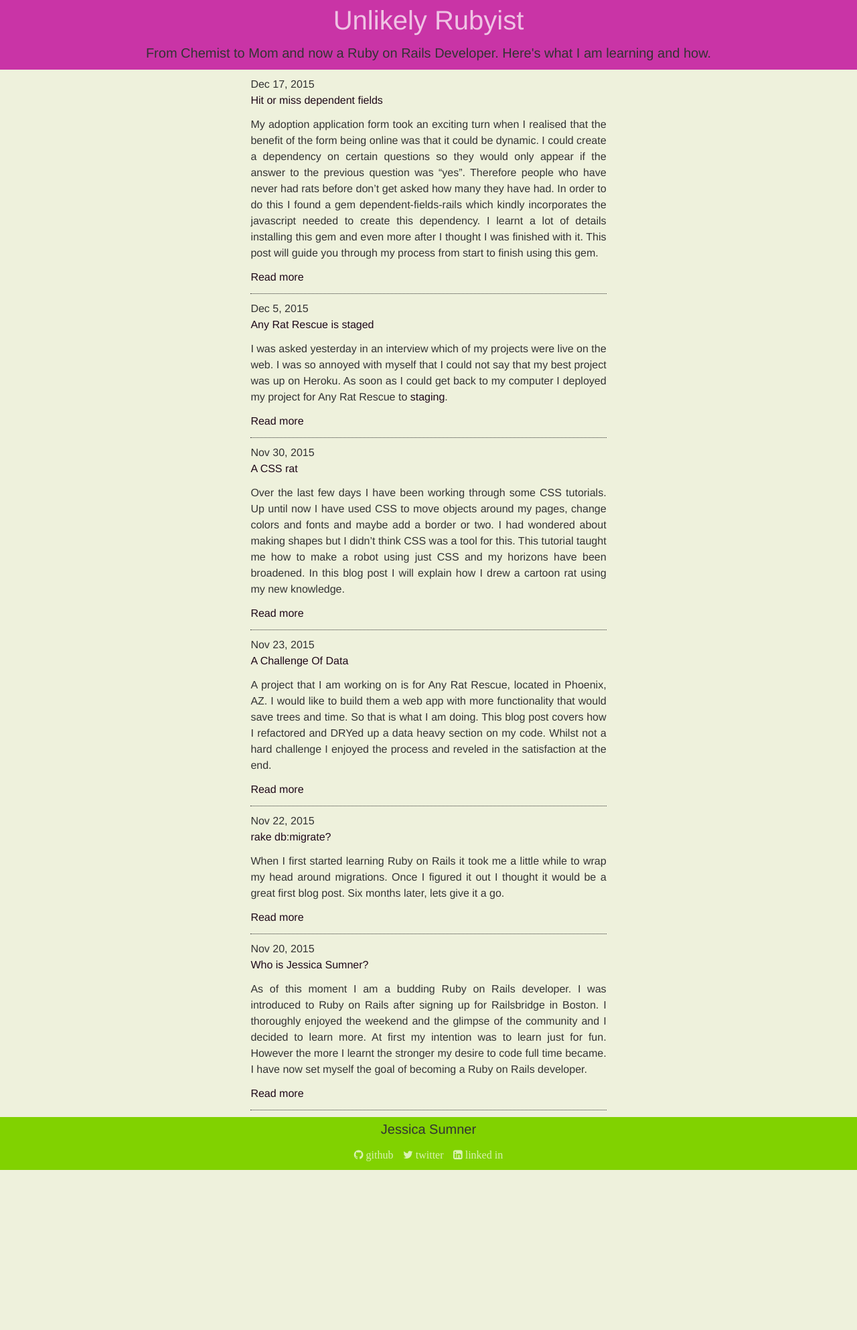
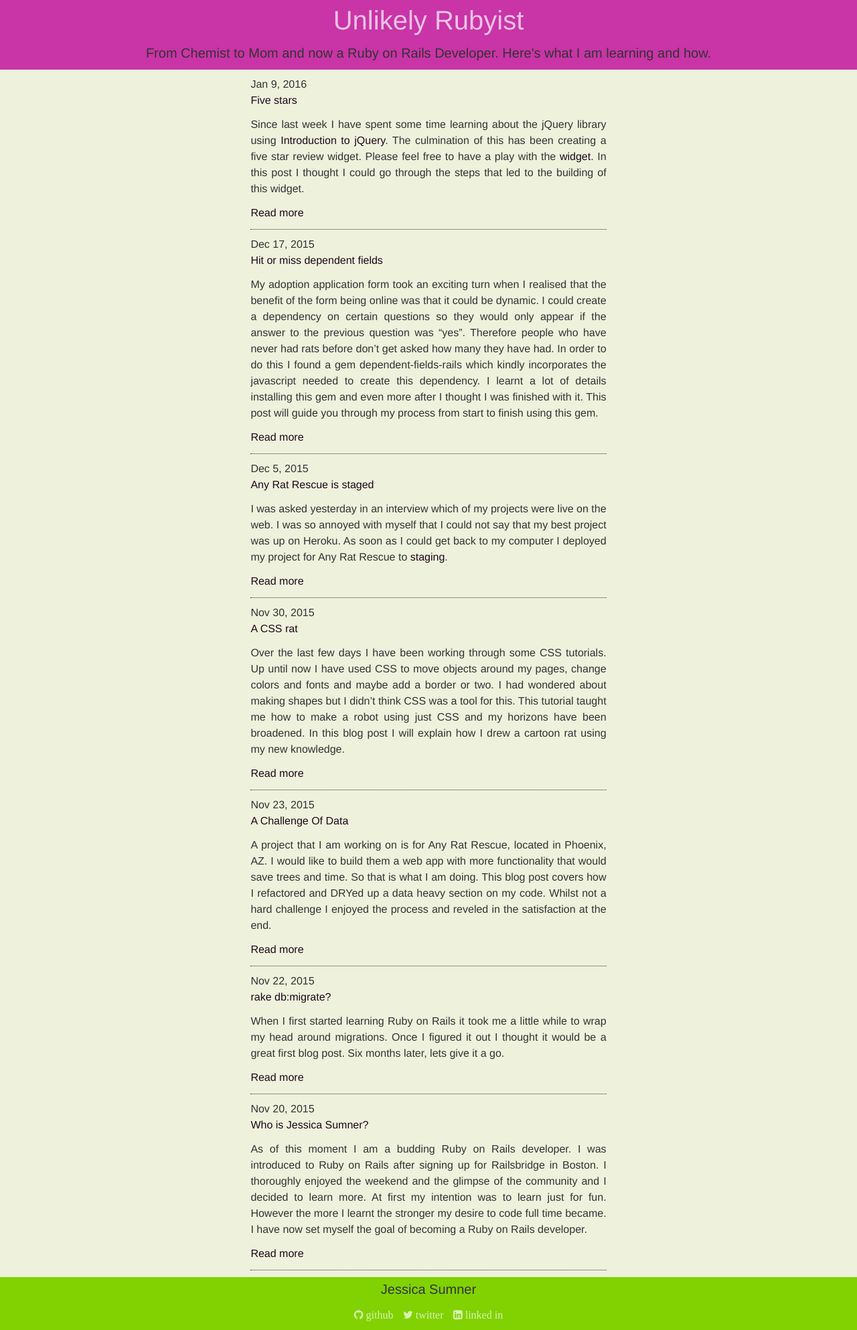
Before and after one commit to JessSumner/JessSumner.github.io, a Jekyll site: the page built from index.html, in a window 1280 px wide. Shown: the whole page at 67% size. Built offline with Jekyll 4.4.1, drawn with Linux system fonts in a browser that asks for light colours; nearby versions of some CDN libraries; some web fonts are replaced; before the commit the page ends 1747 px from its top, so only the background shows below that; part of the change alters nothing that is shown.

Commit message:
Five stars post
In this post I describe the steps I took to create a five star review widget.

Added some formatting to <h3>tag.

```diff
--- /dev/null
+++ b/_posts/2016-01-09-five-stars.markdown
@@ -0,0 +1,67 @@
+---
+layout: post
+title: Five stars
+date: 2016-01-09 14:48:00
+---
+
+Since last week I have spent some time learning about the jQuery library using [Introduction to jQuery](https://www.edx.org/course/introduction-jquery-microsoft-dev208x-0). The culmination of this has been creating a five star review widget. Please feel free to have a play with the [widget](http://blog.unlikely-rubyist.com/review-widget/). In this post I thought I could go through the steps that led to the building of this widget.
+
+Making this widget is the assessment for the first module so the basic HTML template is provided. The text around the widget was some context of rating a conference which I decided to update to be more personal - hopefully if I can get it to work I should be able to give myself 5 stars! At least that was what I was thinking.
+
+<h3>Disclaimer</h3>
+This post includes spoilers for the first module. If you are thinking of running through the course I recommend doing so before reading any further.
+
+<h3>The goal:</h3>
+On hover the stars should fill up from the left to where the mouse is with yellow. On click, setting a rating, the stars should fill up from the left with green. However even if a rating is saved on hover all the stars from the left to the mouse should fill with yellow. But when the mouse is moved away the saved rating should return.
+
+<h3>Step 1 - Let's get the hover to work!</h3>
+The five stars are siblings all within a parent `<div>`. The star that is being hovered over (I will refer to as the target) can be accessed within the function by `$(this)`. The stars to the left of the target are the previous siblings. Therefore they can be accessed by using `prevAll()`.
+
+I want to highlight a silly error I made here. When I first read `prevAll()` I interpretted it as `prevALL()` and this did not work. I even tried `nextALL()` which would in this example access the stars to the right of the target. I eventually remembered the camelcase conventions in javascript and realised that it was weird that the "L"s were capitalized too. I went back to look at my sources and indeed I had misread the text. Anyway I just wanted to share this as a little error in my reading stumped me for quite a while.
+
+Being able to access the target star and the ones to the left the next step is to add the yellow color. In this example two classes are defined `'rating-hover'` and `'rating-chosen'`. So in order to add the color we can simply `addClass('rating-hover')`.
+
+The event handler that we want the yellow to appear on is `mouseenter`. So as soon as the user's mouse enters the star we want it to turn yellow along with the stars to the left.
+
+On `mouseleave` we want the yellow to go away and therefore we can use `removeClass('rating-hover')` on both the target and `prevAll()`.
+
+This is all the code we need if we just cared about mousing over and not actually fixing a rating. But that would be too easy!
+
+<h3>Step two - Click and set a rating!</h3>
+
+Here we will follow similar steps in the logic. Again we are going to have a target which has been clicked on. Again we can access it using `$(this)` and the stars to the left using prevAll. Then we can simply `addClass('rating-chosen')`. However the stars will already have the class `'rating-hover'` due to the previous logic. Therefore before we add the rating-chosen class we should `removeClass('rating-hover')`.
+
+There is one more important step here. We want to be able to save the rating somehow. To do this we can set `var rating = $(this)`. We will want to access `rating` outside of this function on click so it should be defined outside of the function, as shown below.
+
+{% highlight javascript %}
+var rating;
+
+$('.star-five').click(function(){
+  rating = $(this);
+  rating.removeClass('rating-hover').addClass('rating-chosen');
+  rating.prevAll().removeClass('rating-hover').addClass('rating-chosen');
+});
+{% endhighlight %}
+
+<h3>Step three - Things aren't quite right!</h3>
+
+At this point if we hover over the stars after saving a rating the stars do not appear how we want them to. The green remains and any that weren't green but are being hovered over will turn to yellow.
+
+Looking back at the code for mouseenter we are adding the 'rating-hover' class but that does not override 'rating-chosen'. Therefore on mouseenter we need to `removeClass('rating-chosen')` before addClass('rating-hover').
+
+<h3>Step four - On mouseleave everything is gone!</h3>
+
+This is where setting var rating is so important. On mouseleave, the rating-hover class is removed so the stars are left empty. However if rating has been saved it can be called and given the 'rating-chosen' class.
+
+{% highlight javascript %}
+$('.star-five').mouseleave(function(){
+  $(this).removeClass('rating-hover');
+  $(this).prevAll().removeClass('rating-hover');
+  if (rating) {
+    rating.addClass('rating-chosen');
+    rating.prevAll().addClass('rating-chosen');
+  }
+});
+{% endhighlight %}
+
+These steps are the process I went through to make this widget. Making this widget was a fun application on what I learnt throughout the module. I am really enjoying this course and I highly recommend it for anyone who is new to jQuery and javascript. It helps with the syntax and obviously the methods that are available. The content is a mixture of text and video and there is a quiz and lab at the end of each module. The course is self paced which is great for fitting into busy schedules.
--- a/_sass/_post.scss
+++ b/_sass/_post.scss
@@ -10,6 +10,10 @@
 
   .post-content {
     text-align: justify;
+  }
+
+  h3 {
+    margin-bottom: 5px;
   }
 
   code {
```
